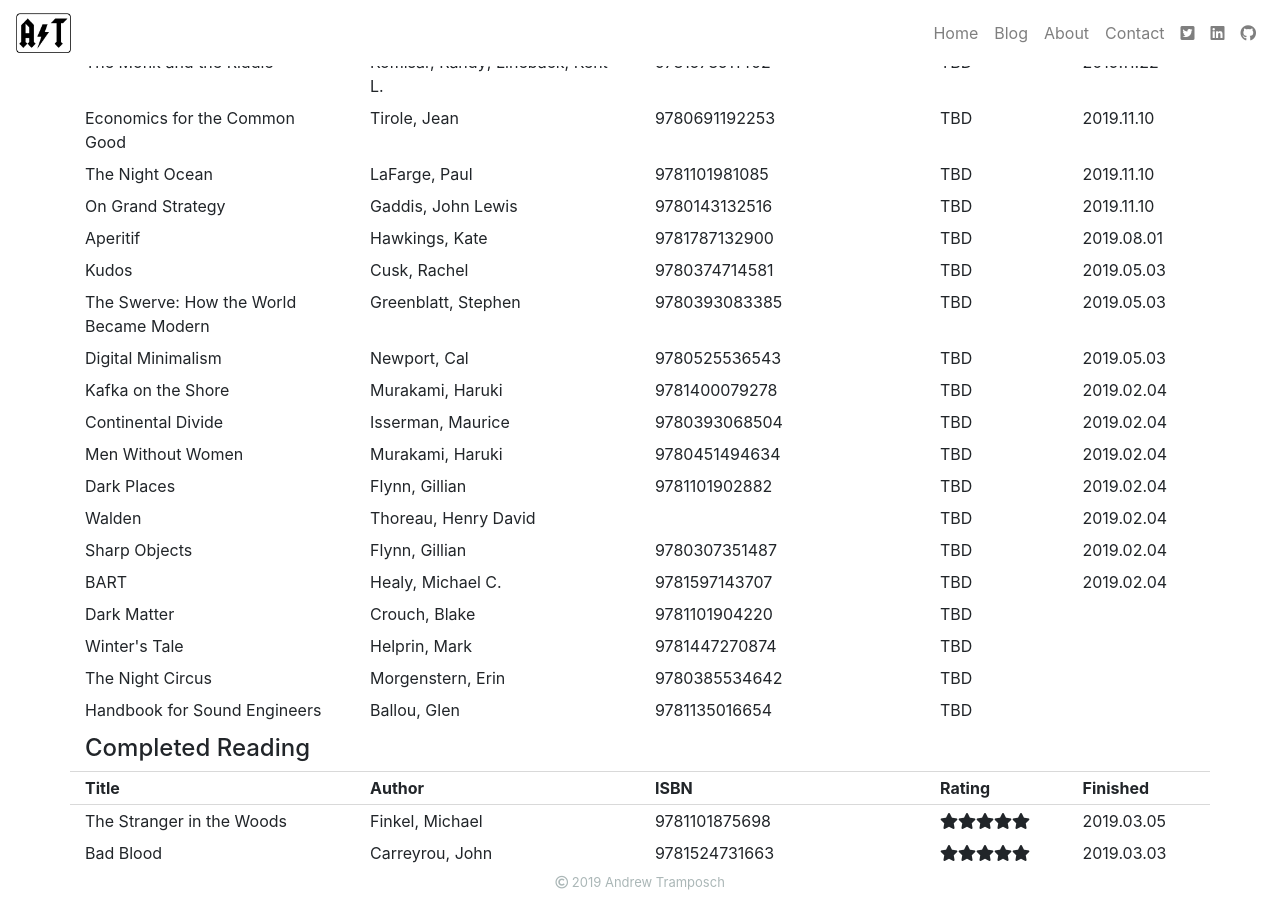
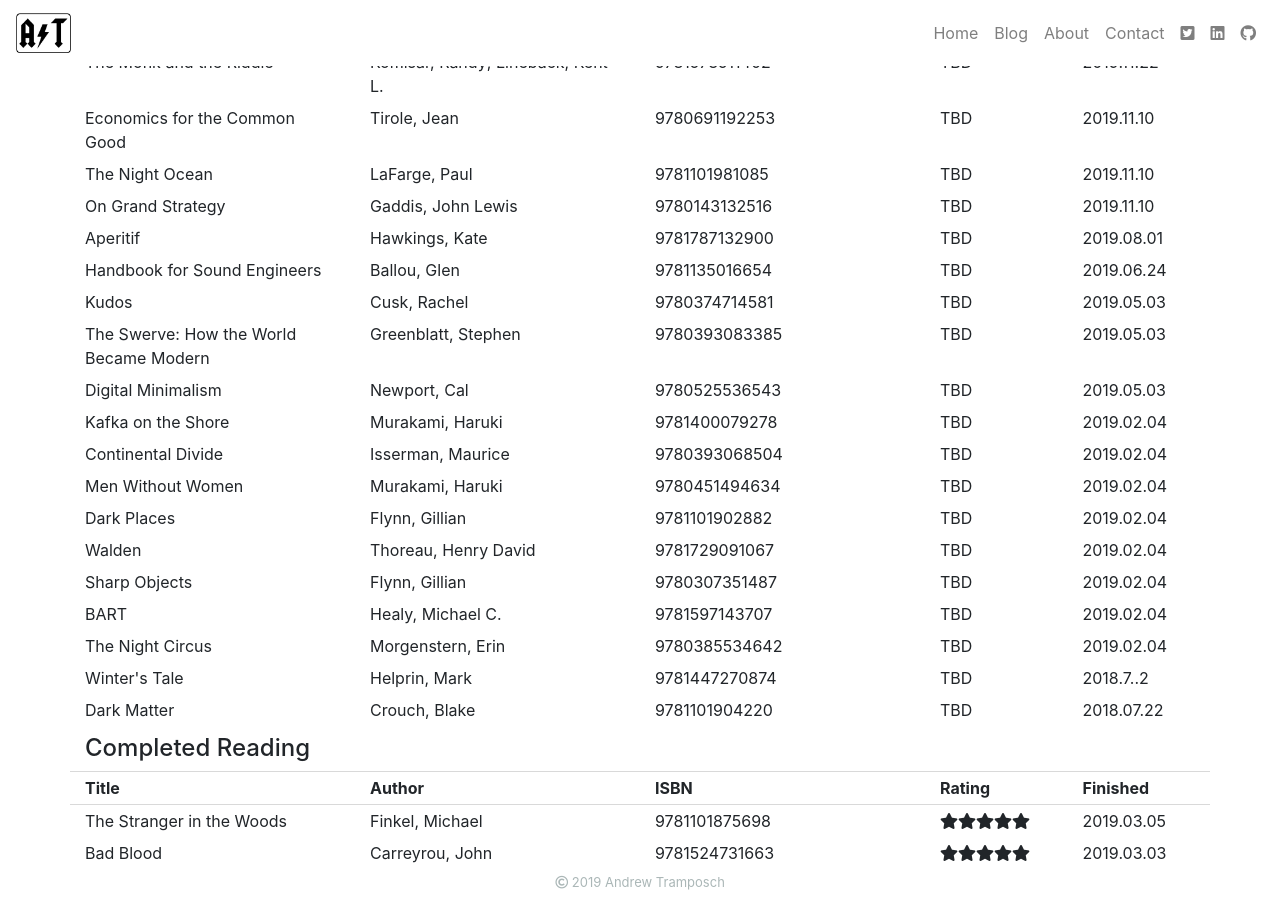
Before and after one commit to atramposch/website, a Jekyll site: the page built from about/books.html, in a window 1280 px wide and 900 px high, scrolled down 361 px. Built offline with Jekyll 4.4.1, drawn with Linux system fonts in a browser that asks for light colours.

Commit message:
updated books list

```diff
--- a/_data/books.yml
+++ b/_data/books.yml
@@ -71,7 +71,7 @@
 - !!python/object:book_class.Book
   author: Ballou, Glen
   category: Want to Read
-  date_added: ''
+  date_added: 2019.06.24
   date_finished: ''
   date_started: ''
   isbn: '9781135016654'
@@ -111,7 +111,7 @@
 - !!python/object:book_class.Book
   author: Morgenstern, Erin
   category: Want to Read
-  date_added: ''
+  date_added: 2019.02.04
   date_finished: ''
   date_started: ''
   isbn: '9780385534642'
@@ -154,14 +154,14 @@
   date_added: 2019.02.04
   date_finished: ''
   date_started: ''
-  isbn: ''
+  isbn: '9781729091067'
   page_count: '440'
   rating: TBD
   title: Walden
 - !!python/object:book_class.Book
   author: Helprin, Mark
   category: Want to Read
-  date_added: ''
+  date_added: 2018.7..2
   date_finished: ''
   date_started: ''
   isbn: '9781447270874'
@@ -181,7 +181,7 @@
 - !!python/object:book_class.Book
   author: Crouch, Blake
   category: Want to Read
-  date_added: ''
+  date_added: 2018.07.22
   date_finished: ''
   date_started: ''
   isbn: '9781101904220'
```
